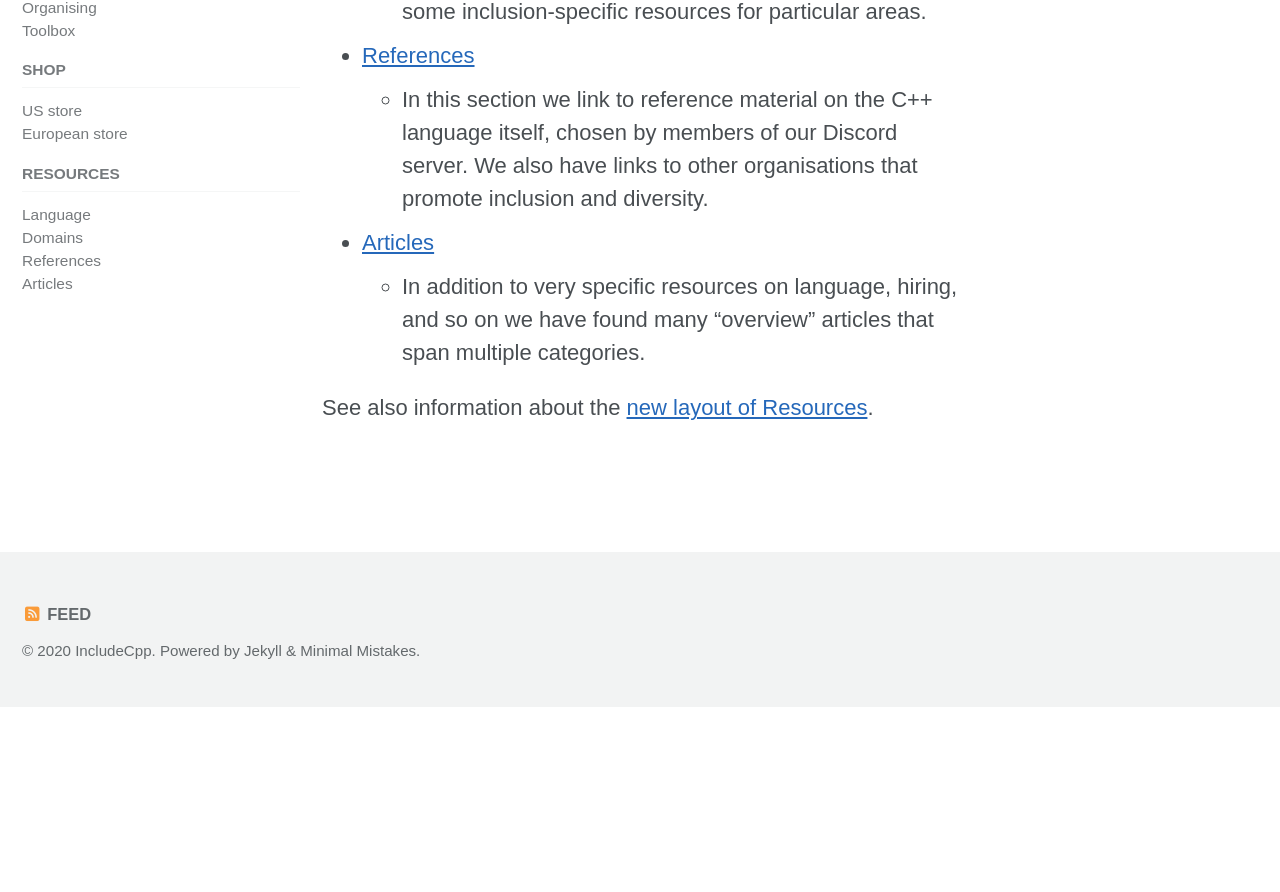
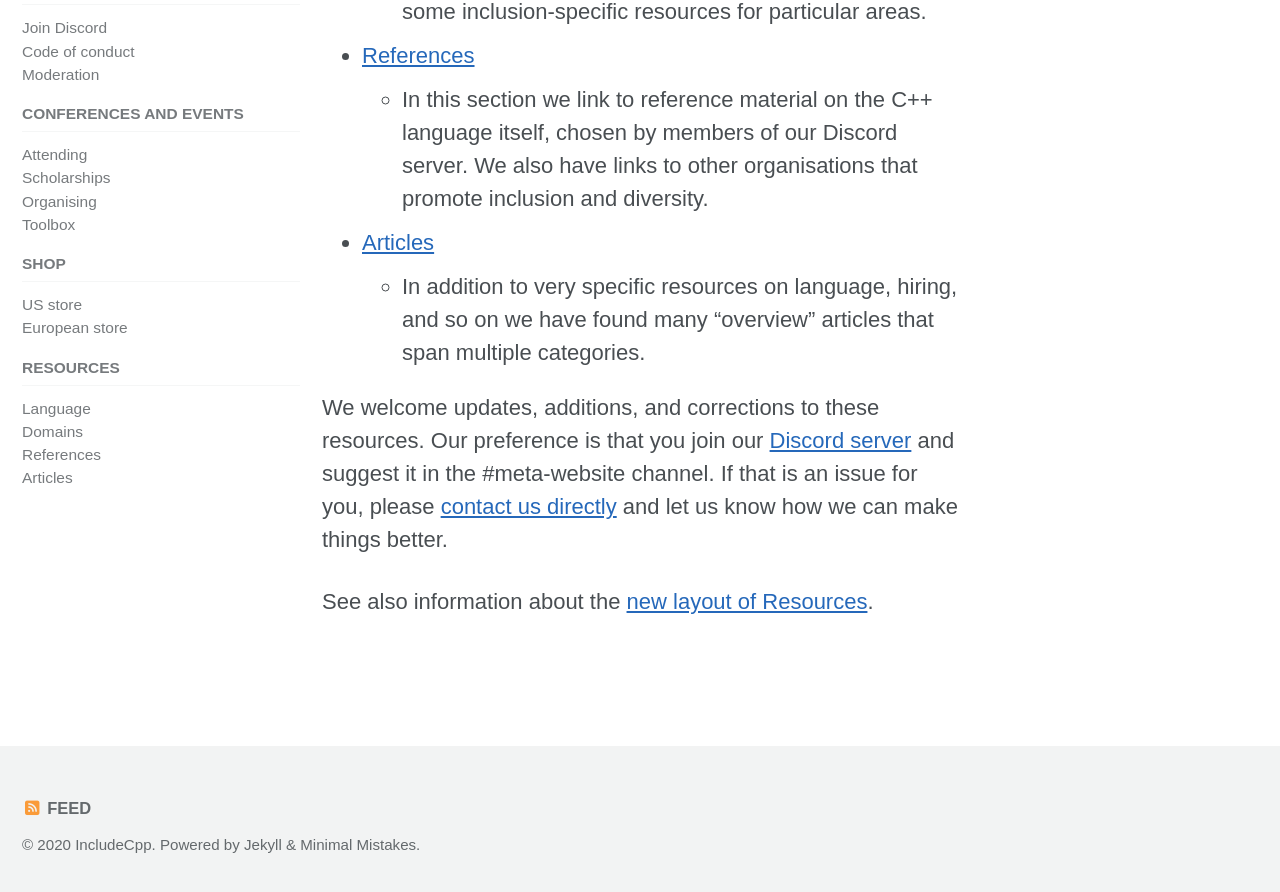
Before and after one commit to include-cpp/include-cpp.github.io, a Jekyll site: the page built from resources/index.md, in a window 1280 px wide and 900 px high, scrolled down 775 px. Shown: the top 892 px of the window. Built offline with Jekyll 4.4.1, drawn with Linux system fonts in a browser that asks for light colours; cached includes are drawn as plain includes; nearby versions of some CDN libraries; before the commit the page ends 1482 px from its top, so only the background shows below that.

Commit message:
Seek feedback on resources
Co-Authored-By: Kate Gregory <kategregory@users.noreply.github.com>

```diff
--- a/resources/index.md
+++ b/resources/index.md
@@ -14,4 +14,6 @@ title: Resources
 * [Articles](/resources/articles/)
   * In addition to very specific resources on language, hiring, and so on we have found many "overview" articles that span multiple categories.
 
+We welcome updates, additions, and corrections to these resources. Our preference is that you join our [Discord server](/discord/) and suggest it in the #meta-website channel. If that is an issue for you, please [contact us directly](/#how-can-we-be-contacted) and let us know how we can make things better.
+
 See also information about the [new layout of Resources](/resources/new_layout/).
```
